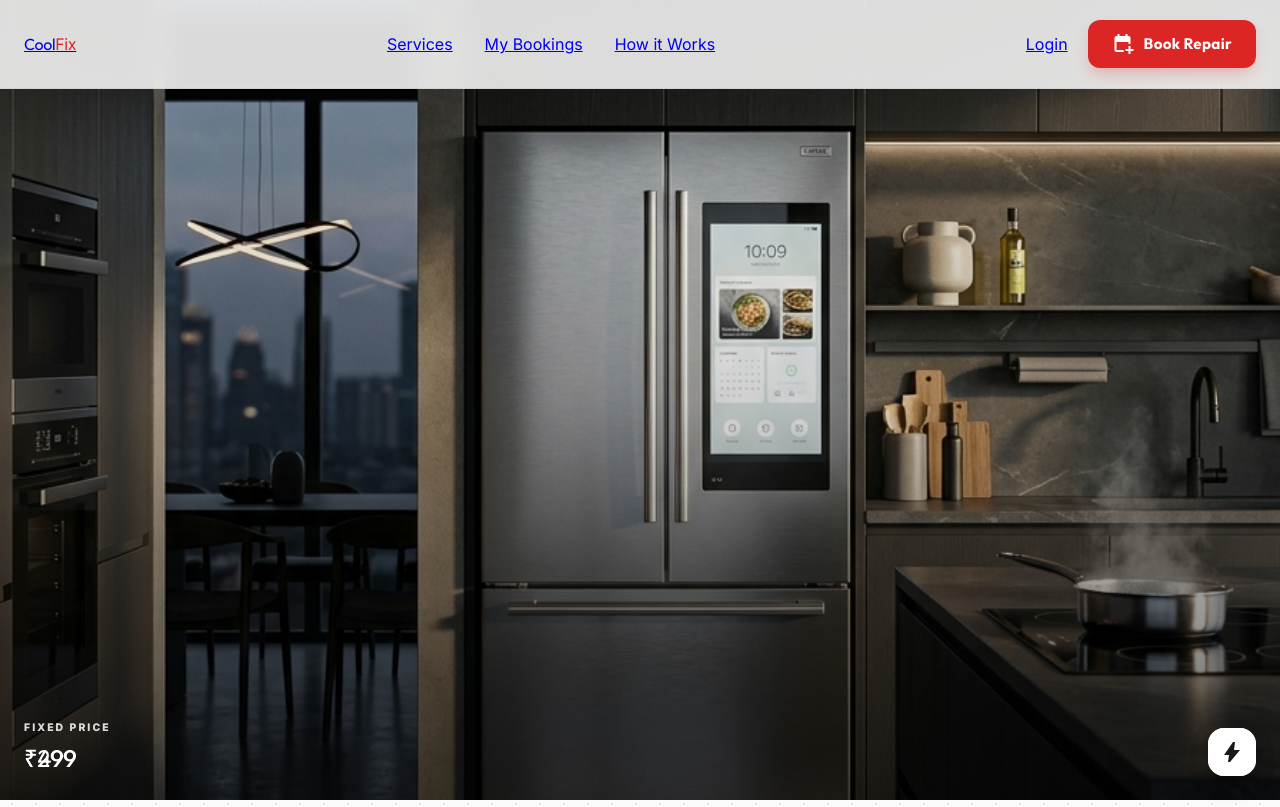
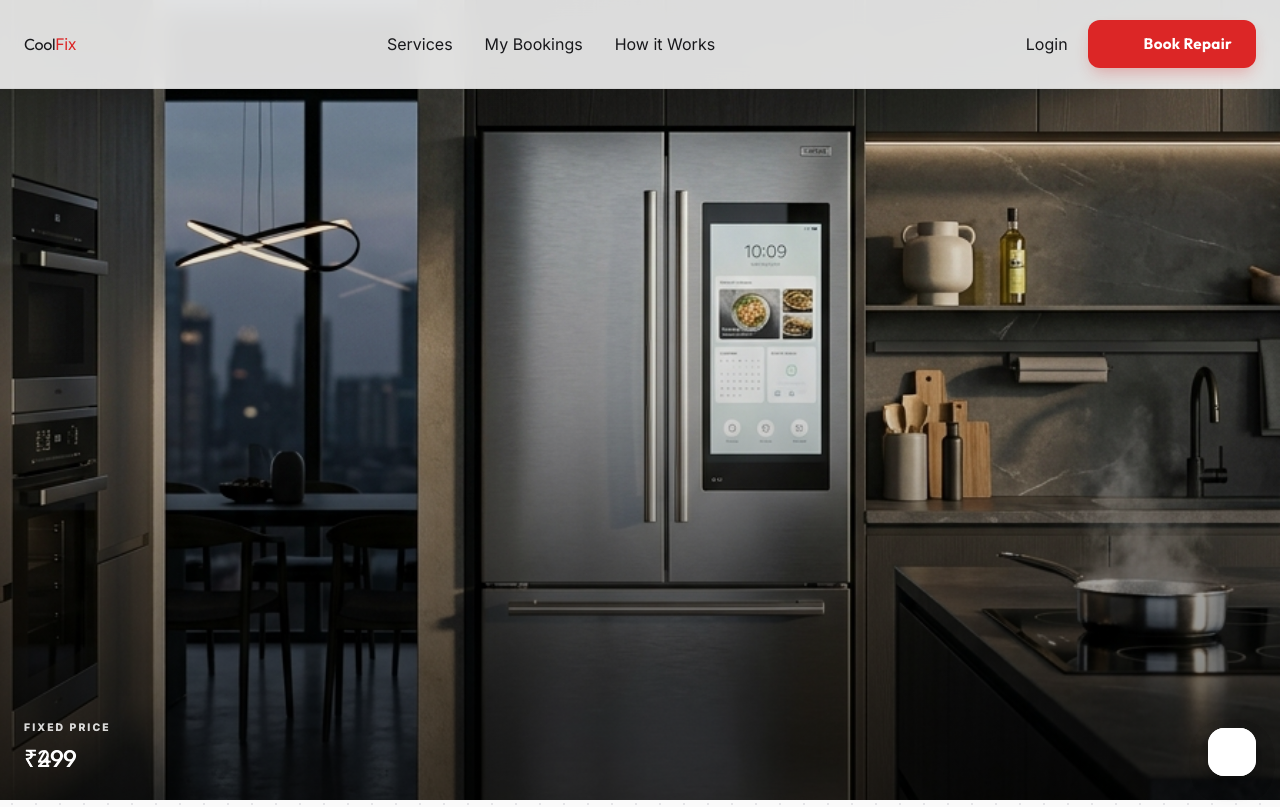
Before and after one commit to satwick-yes/customer, a Next.js app: page / in a window 1280 px wide. Shown: the top 807 px of the page. Built offline with nearby package versions, Linux system fonts and the light colour scheme.

Commit message:
Fix: Add global link reset and properly load Material Symbols font

```diff
--- a/app/globals.css
+++ b/app/globals.css
@@ -36,6 +36,11 @@
   margin: 0;
   padding: 0;
   font-family: 'Inter', -apple-system, BlinkMacSystemFont, sans-serif;
+}
+
+a {
+  text-decoration: none;
+  color: inherit;
 }
 
 body {
--- a/app/layout.js
+++ b/app/layout.js
@@ -12,6 +12,7 @@ export default function RootLayout({ children }) {
       <head>
         <link rel="preconnect" href="https://fonts.googleapis.com" />
         <link rel="preconnect" href="https://fonts.gstatic.com" crossOrigin="anonymous" />
+        <link href="https://fonts.googleapis.com/css2?family=Inter:wght@400;500;600;700;800;900&family=Outfit:wght@400;500;700;900&family=Material+Symbols+Outlined:opsz,wght,FILL,GRAD@24,400,0,0&display=swap" rel="stylesheet" />
         <meta name="viewport" content="width=device-width, initial-scale=1" />
       </head>
       <body>{children}</body>
```
